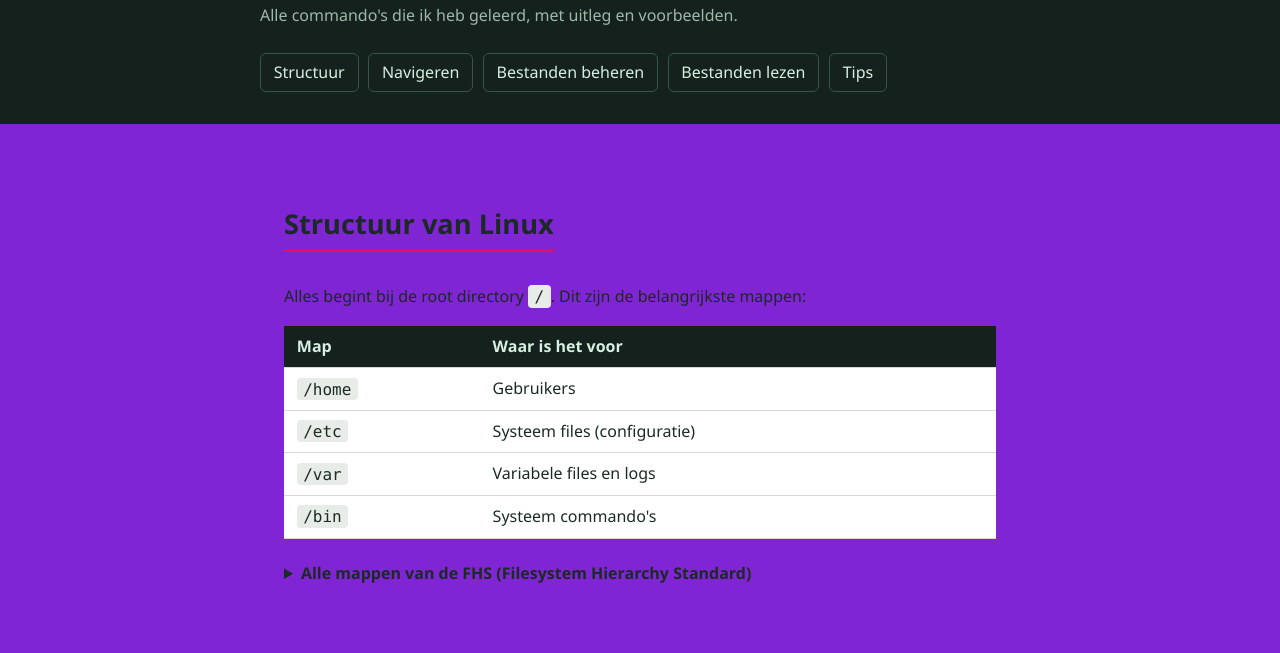
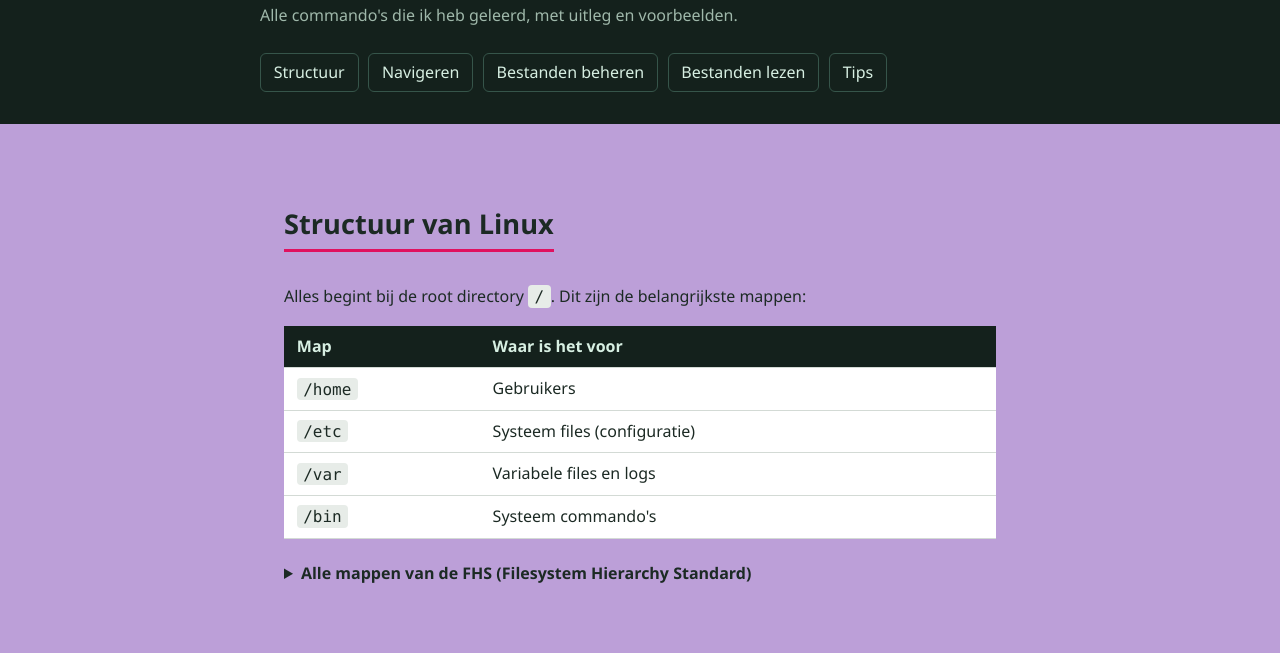
Before and after one commit to sabL1337/html, a plain HTML site: page index.html in a window 1280 px wide. Shown: the part 146-799 px from the top of the page. Drawn offline with Linux system fonts and the light colour scheme.

Commit message:
Achtergrondkleur aangepast

```diff
--- a/style.css
+++ b/style.css
@@ -1,5 +1,5 @@
 :root {
-  --bg: #7f25d3;
+  --bg: #bc9fd8;
   --text: #1c2a24;
   --muted: #5b6b63;
   --term-bg: #14211c;
```
